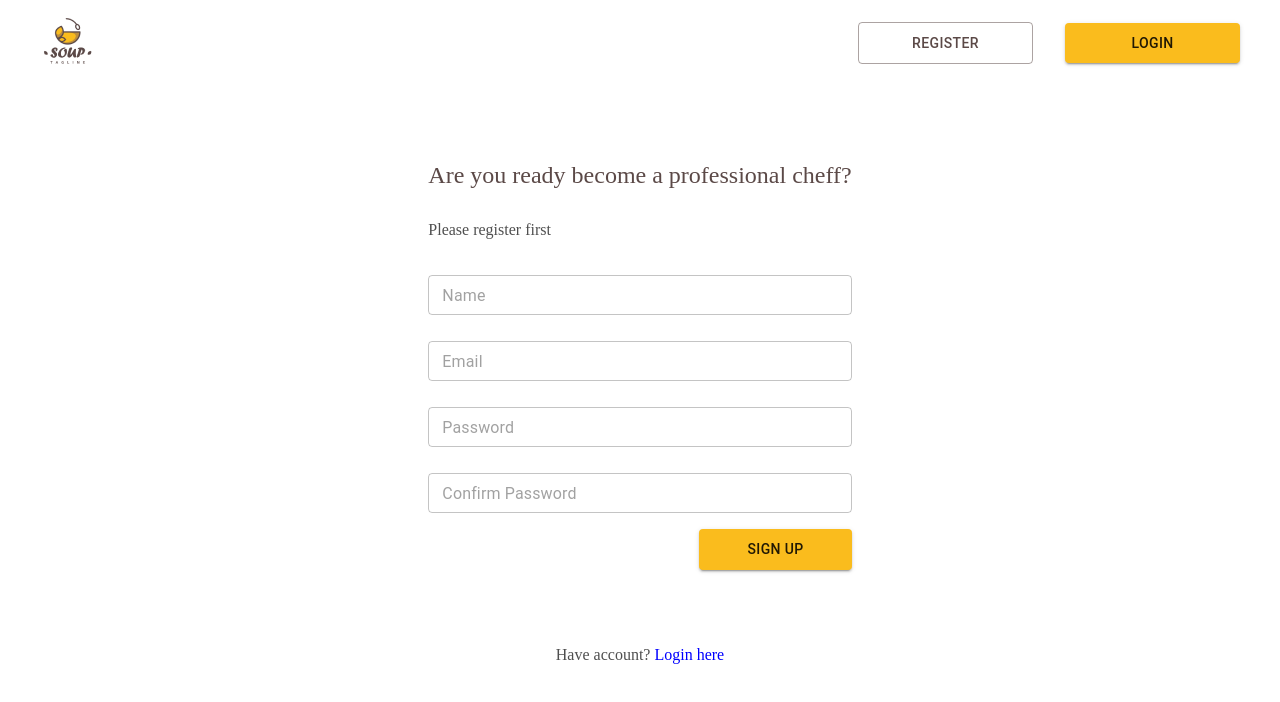
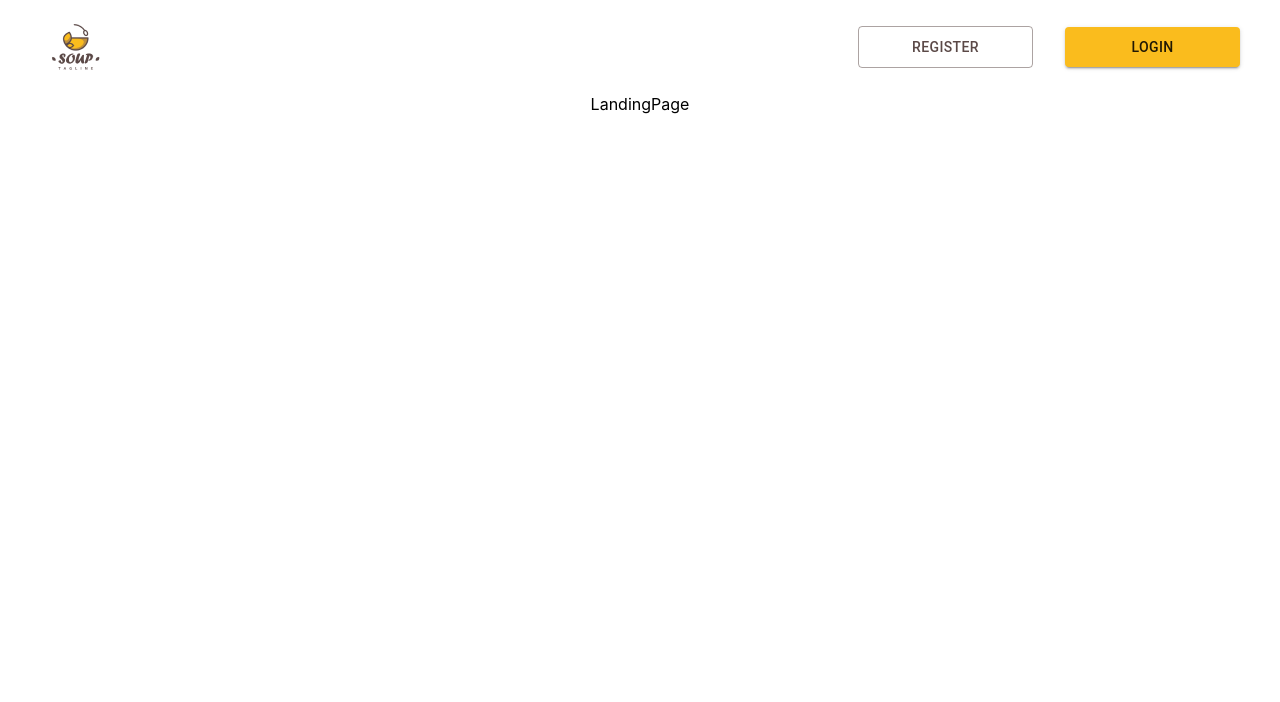
Before and after one commit to anggadps/final-project-fe, a React (Create React App) app: page / in a window 1280 px wide. Shown: the top 702 px of the page. Built offline with nearby package versions, Linux system fonts and the light colour scheme.

Commit message:
add route

```diff
--- a/src/App.jsx
+++ b/src/App.jsx
@@ -1,26 +1,33 @@
-import './App.css';
-import Navbar from './components/Navbar';
-import Register from './Pages/Register'
+import "./App.css";
+import { BrowserRouter as Router, Routes, Route } from "react-router-dom";
+import Navbar from "./components/Navbar/Navbar";
+import Login from "./Pages/Login/Login";
+import Register from "./Pages/Register/Register";
+import LandingPage from "./Pages/LandingPage/LandingPage";
 import { ThemeProvider, createTheme } from "@mui/material/styles";
 
 const theme = createTheme({
   palette: {
     primary: {
-      main: "#FABC1D"
+      main: "#FABC1D",
     },
     secondary: {
-      main: "#5B4947"
-    }
-  }
+      main: "#5B4947",
+    },
+  },
 });
 
 function App() {
   return (
     <ThemeProvider theme={theme}>
-      <div>
+      <Router>
         <Navbar />
-        <Register />
-      </div>
+        <Routes>
+          <Route exact path="/" element={<LandingPage />}></Route>
+          <Route path="/register" element={<Register />}></Route>
+          <Route path="/login" element={<Login />}></Route>
+        </Routes>
+      </Router>
     </ThemeProvider>
   );
 }
```
